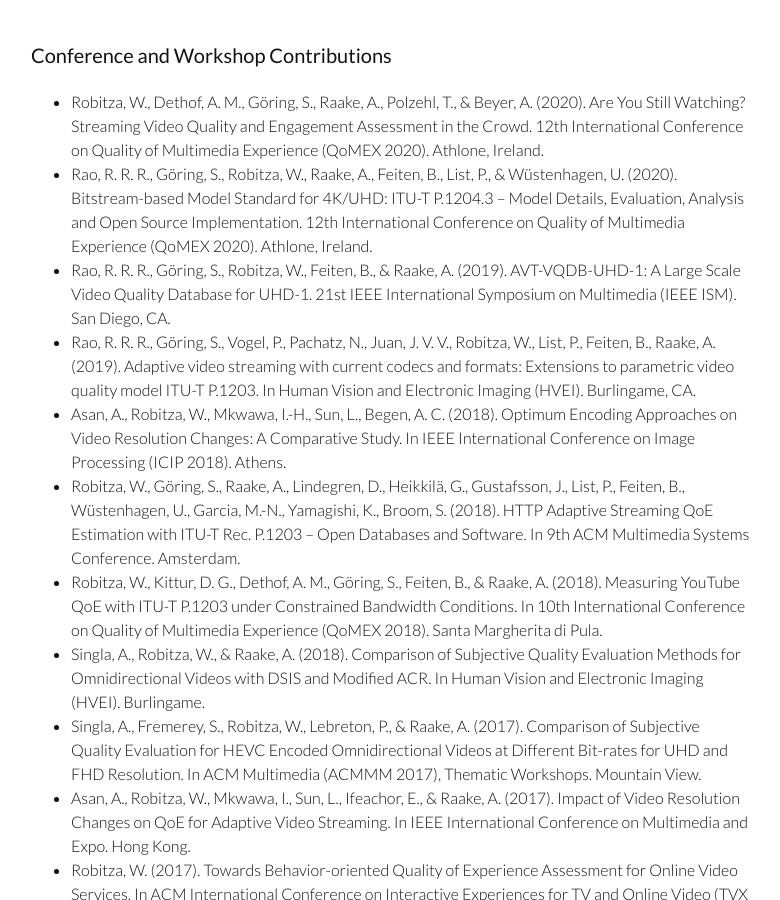
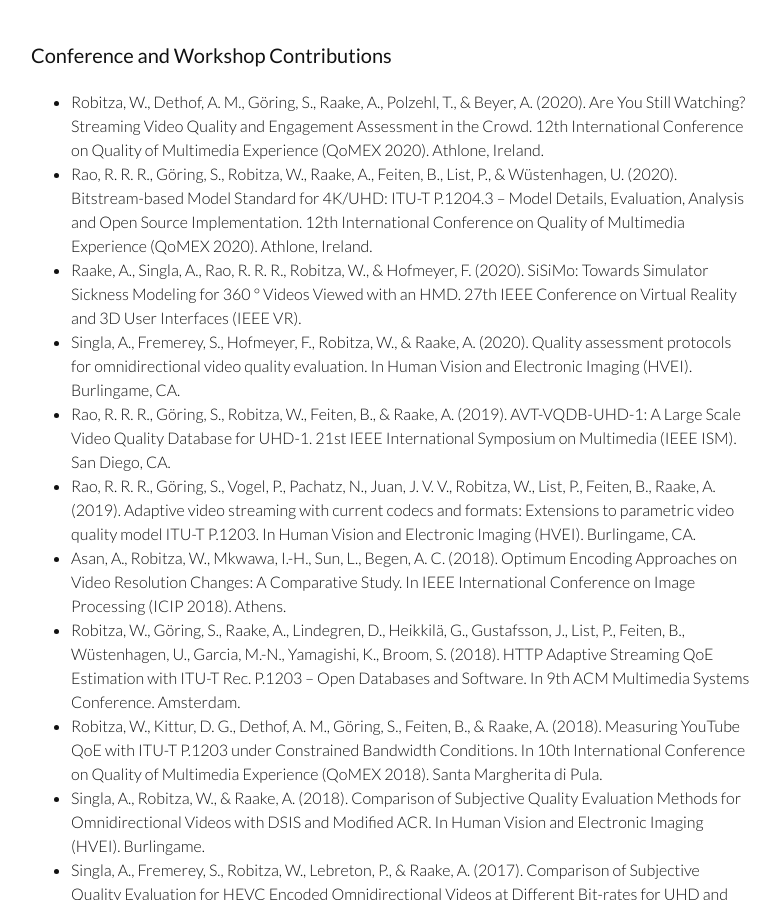
Before and after one commit to slhck/slhck.github.io, a Jekyll site: the page built from publications.md, in a window 1280 px wide and 900 px high, scrolled down 1060 px. Shown: the whole window, without its empty margins (249-1029 px from the left). Built offline with Jekyll 4.4.1, drawn with Linux system fonts in a browser that asks for light colours.

Commit message:
update publications

```diff
--- a/publications.md
+++ b/publications.md
@@ -27,6 +27,8 @@
 
 * Robitza, W., Dethof, A. M., Göring, S., Raake, A., Polzehl, T., & Beyer, A. (2020). Are You Still Watching? Streaming Video Quality and Engagement Assessment in the Crowd. 12th International Conference on Quality of Multimedia Experience (QoMEX 2020). Athlone, Ireland.
 * Rao, R. R. R., Göring, S., Robitza, W., Raake, A., Feiten, B., List, P., & Wüstenhagen, U. (2020). Bitstream-based Model Standard for 4K/UHD: ITU-T P.1204.3 – Model Details, Evaluation, Analysis and Open Source Implementation. 12th International Conference on Quality of Multimedia Experience (QoMEX 2020). Athlone, Ireland.
+* Raake, A., Singla, A., Rao, R. R. R., Robitza, W., & Hofmeyer, F. (2020). SiSiMo: Towards Simulator Sickness Modeling for 360 ° Videos Viewed with an HMD. 27th IEEE Conference on Virtual Reality and 3D User Interfaces (IEEE VR).
+* Singla, A., Fremerey, S., Hofmeyer, F., Robitza, W., & Raake, A. (2020). Quality assessment protocols for omnidirectional video quality evaluation. In Human Vision and Electronic Imaging (HVEI). Burlingame, CA.
 * Rao, R. R. R., Göring, S., Robitza, W., Feiten, B., & Raake, A. (2019). AVT-VQDB-UHD-1: A Large Scale Video Quality Database for UHD-1. 21st IEEE International Symposium on Multimedia (IEEE ISM). San Diego, CA.
 * Rao, R. R. R., Göring, S., Vogel, P., Pachatz, N., Juan, J. V. V., Robitza, W., List, P., Feiten, B., Raake, A. (2019). Adaptive video streaming with current codecs and formats: Extensions to parametric video quality model ITU-T P.1203. In Human Vision and Electronic Imaging (HVEI). Burlingame, CA.
 * Asan, A., Robitza, W., Mkwawa, I.-H., Sun, L., Begen, A. C. (2018). Optimum Encoding Approaches on Video Resolution Changes: A Comparative Study. In IEEE International Conference on Image Processing (ICIP 2018). Athens.
```
